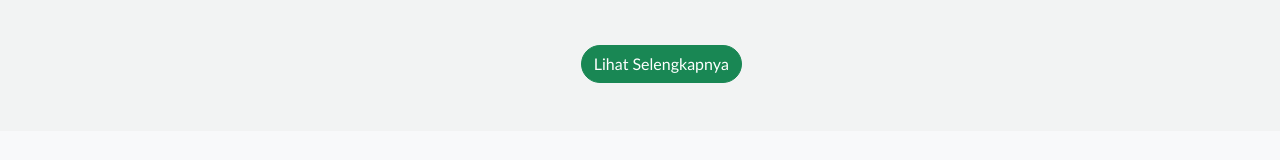
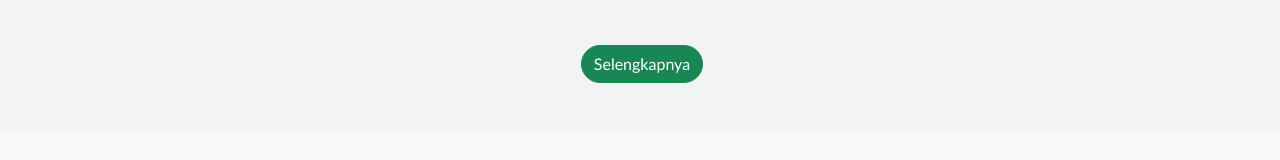
Before and after one commit to IPutuWidhyatama21/iputuwidhyatama_21.github.io, a plain HTML site: page index.html in a window 1280 px wide. Shown: the part 2116-2276 px from the top of the page. Drawn offline with Linux system fonts and the light colour scheme.

Commit message:
mengubah button menu

```diff
--- a/index.html
+++ b/index.html
@@ -231,7 +231,7 @@
             </div>
           </div>
         </div>
-        <a class="btn btn-success button-m mt-5" href="#" role="button">Lihat Selengkapnya</a>
+        <a class="btn btn-success button-m mt-5" href="#" role="button">Selengkapnya</a>
     </div>
 
     <!--  -->
```
